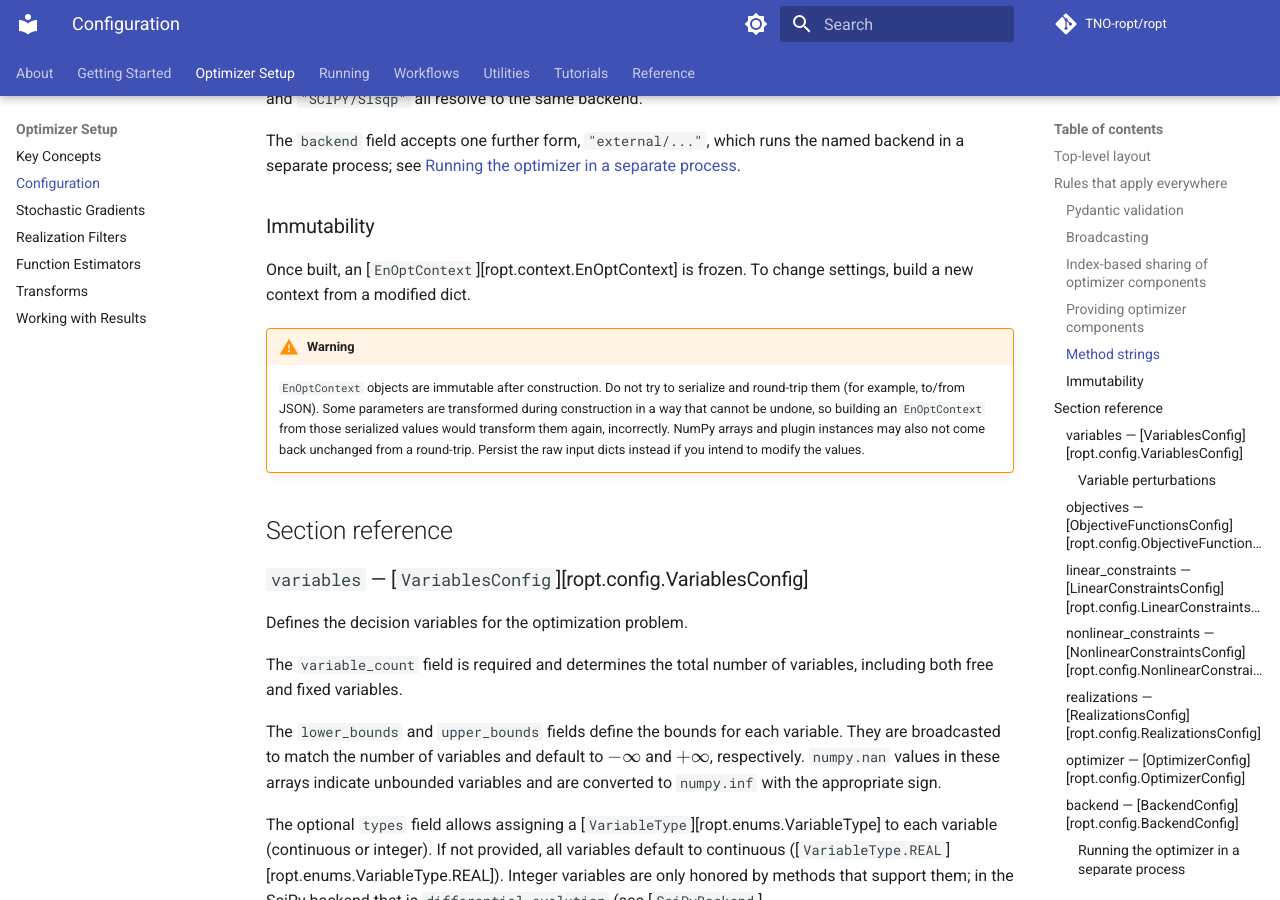
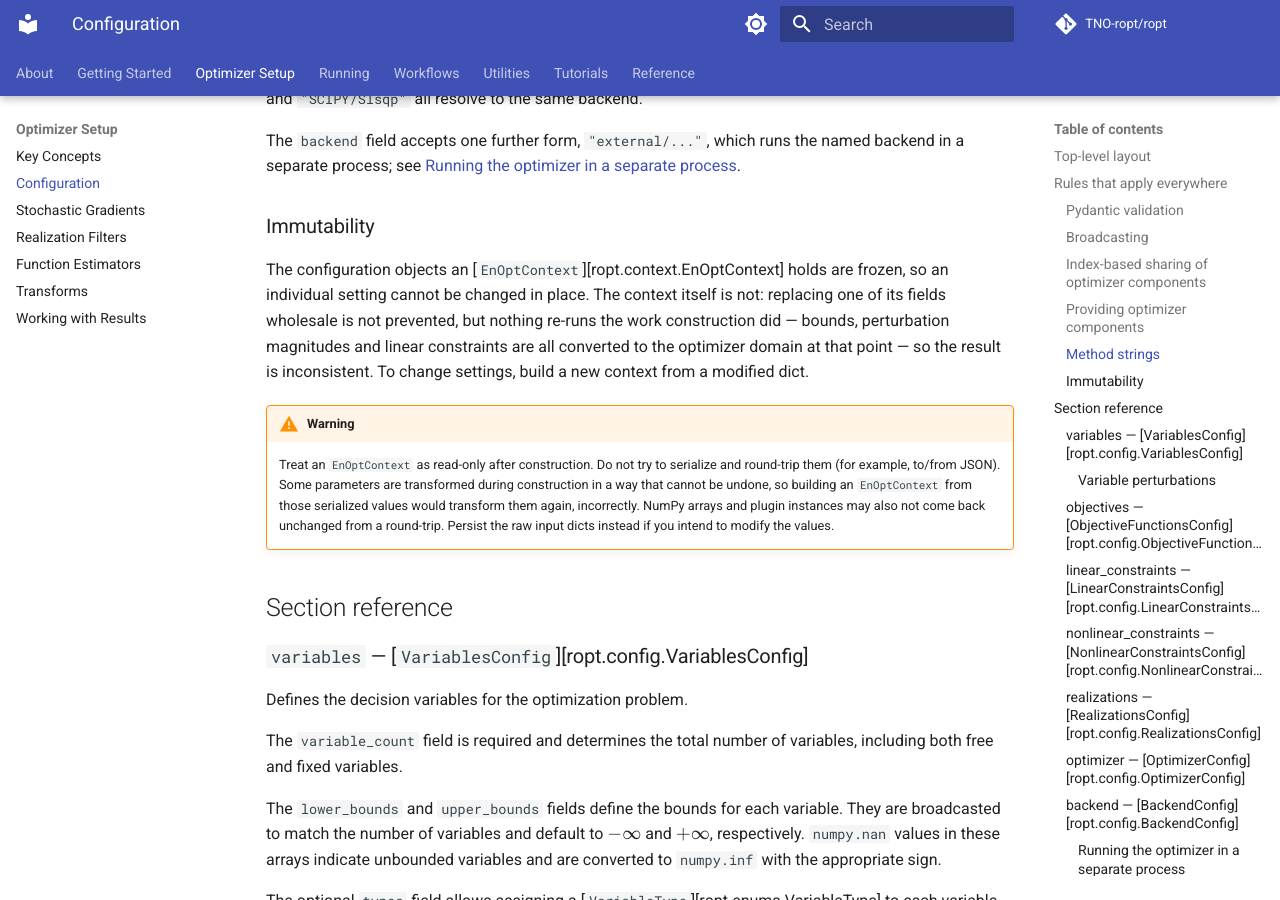
Before and after one commit to TNO-ropt/ropt, an MkDocs documentation site: the page built from docs/optimizer_setup/configuration.md, in a window 1280 px wide and 900 px high, scrolled down 3632 px. Built offline with MkDocs 1.6.1 and Material for MkDocs 9.7.7, drawn with Linux system fonts in a browser that asks for light colours; comment, search, counter and statistics services are not loaded; the version menu is left out.

Commit message:
Describe what is actually immutable about a context

```diff
--- a/docs/optimizer_setup/configuration.md
+++ b/docs/optimizer_setup/configuration.md
@@ -178,12 +178,17 @@ process](#external-backend).
 
 ### Immutability
 
-Once built, an [`EnOptContext`][ropt.context.EnOptContext] is frozen. To
-change settings, build a new context from a modified dict.
+The configuration objects an [`EnOptContext`][ropt.context.EnOptContext] holds
+are frozen, so an individual setting cannot be changed in place. The context
+itself is not: replacing one of its fields wholesale is not prevented, but
+nothing re-runs the work construction did — bounds, perturbation magnitudes and
+linear constraints are all converted to the optimizer domain at that point — so
+the result is inconsistent. To change settings, build a new context from a
+modified dict.
 
 !!! warning
 
-    `EnOptContext` objects are immutable after construction. Do not try to
+    Treat an `EnOptContext` as read-only after construction. Do not try to
     serialize and round-trip them (for example, to/from JSON). Some parameters
     are transformed during construction in a way that cannot be undone, so
     building an `EnOptContext` from those serialized values would transform
```
